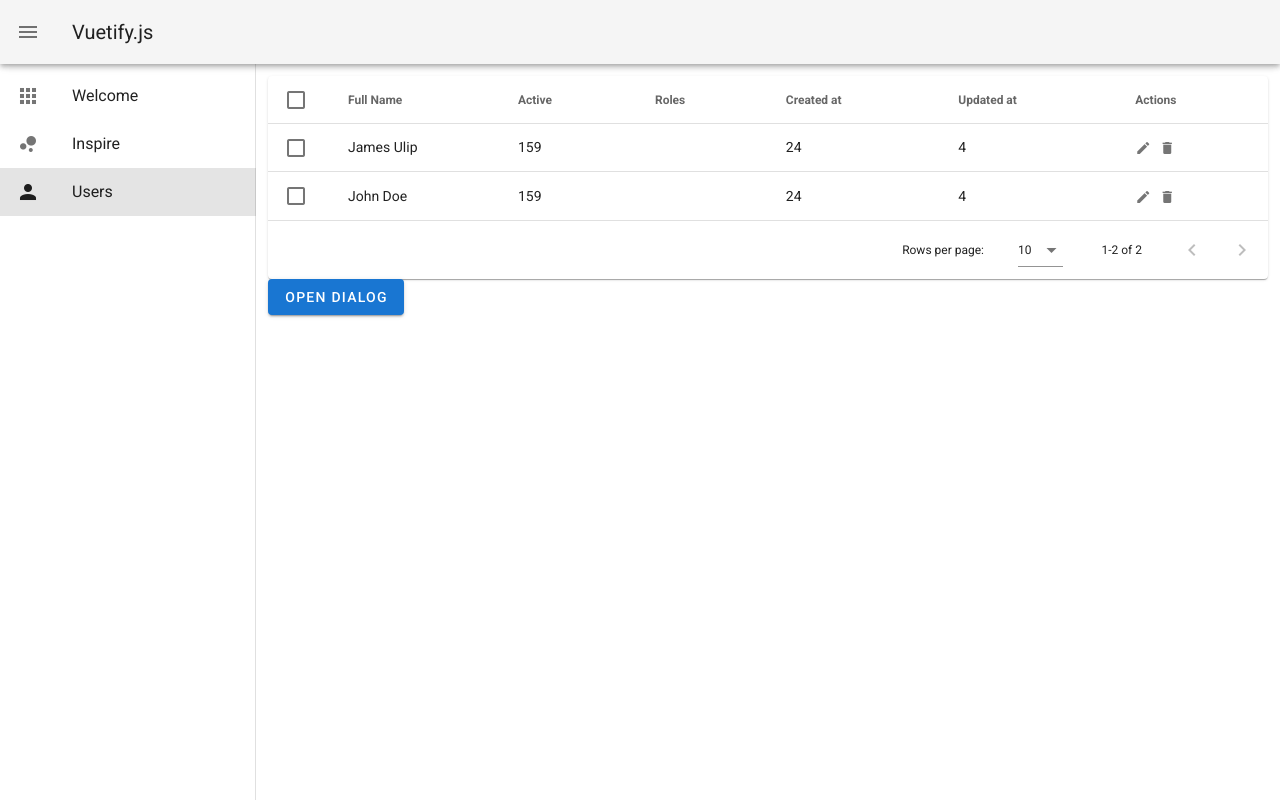
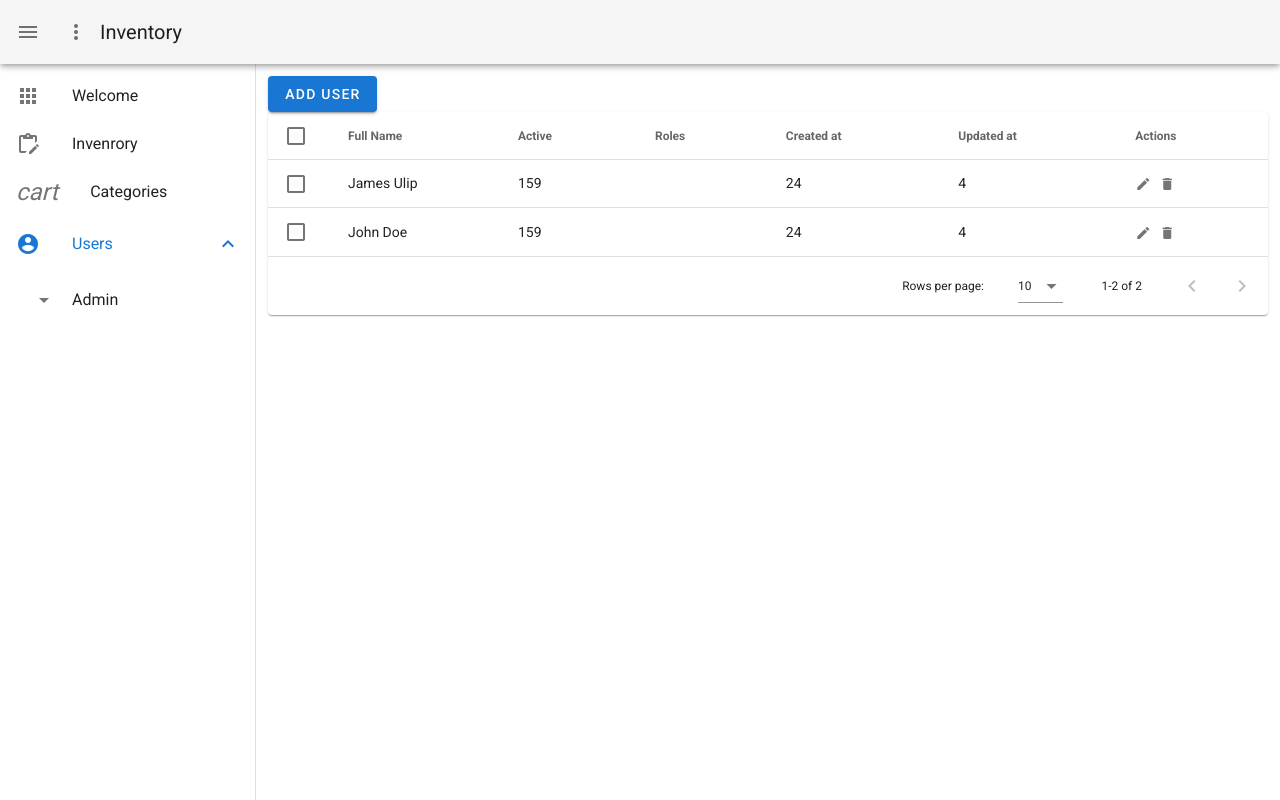
Before and after one commit to JamesProject/malabon-inventory-frontend, a Nuxt app: page /users in a window 1280 px wide. Built offline with nearby package versions, Linux system fonts and the light colour scheme.

Commit message:
new update

```diff
--- a/layouts/default.vue
+++ b/layouts/default.vue
@@ -8,6 +8,8 @@
     >
       <v-list>
         <v-list-item
+          no-action
+          sub-group
           v-for="(item, i) in items"
           :key="i"
           :to="item.to"
@@ -21,6 +23,42 @@
             <v-list-item-title v-text="item.title" />
           </v-list-item-content>
         </v-list-item>
+
+        <v-list-group
+        :value="true"
+        prepend-icon="mdi-account-circle"
+      >
+        <template v-slot:activator>
+          <v-list-item-title>Users</v-list-item-title>
+        </template>
+
+        <v-list-group
+
+          no-action
+          sub-group
+        >
+          <template v-slot:activator>
+            <v-list-item-content>
+              <v-list-item-title>Admin</v-list-item-title>
+            </v-list-item-content>
+          </template>
+
+          <v-list-item
+            v-for="([link], i) in admins"
+            :key="i"
+            router
+            :to="link.to"
+          >
+            <v-list-item-title v-text="link.title"></v-list-item-title>
+            <v-icon>{{link.icon}}</v-icon>
+            <v-list-item-icon>
+              <v-icon v-text="link.icon"></v-icon>
+            </v-list-item-icon>
+          </v-list-item>
+        </v-list-group>
+
+
+      </v-list-group>
       </v-list>
     </v-navigation-drawer>
     <v-app-bar
@@ -29,6 +67,27 @@
       app
     >
       <v-app-bar-nav-icon @click.stop="miniVariant = !miniVariant" />
+      <v-menu
+        left
+        bottom
+      >
+        <template v-slot:activator="{ on, attrs }">
+          <v-btn
+            icon
+            v-bind="attrs"
+            v-on="on"
+          >
+            <v-icon>mdi-dots-vertical</v-icon>
+          </v-btn>
+        </template>
+
+        <v-list>
+          <v-list-item
+          >
+            <v-list-item-title>Admin Page</v-list-item-title>
+          </v-list-item>
+        </v-list>
+      </v-menu>
       <v-toolbar-title v-text="title" />
       <v-spacer />
 
@@ -48,6 +107,22 @@ export default {
       clipped: true,
       drawer: false,
       fixed: false,
+      admins: [
+        [
+          {
+            title: 'Settings',
+            to: '/settings'
+          },
+          {
+            title: 'Permission',
+            to: '/'
+          },
+           {
+            title: 'Roles',
+            to: '/'
+          },
+        ],
+      ],
       items: [
         {
           icon: 'mdi-apps',
@@ -55,20 +130,21 @@ export default {
           to: '/'
         },
         {
-          icon: 'mdi-chart-bubble',
-          title: 'Inspire',
+          icon: 'mdi-clipboard-edit-outline',
+          title: 'Invenrory',
           to: '/inspire'
         },
         {
-          icon: 'mdi-account',
-          title: 'Users',
-          to: '/users'
-        }
+          icon: 'cart',
+          title: 'Categories',
+          to: '/categories'
+        },
+
       ],
       miniVariant: false,
       right: true,
       rightDrawer: false,
-      title: 'Vuetify.js'
+      title: 'Inventory'
     }
   }
 }
--- /dev/null
+++ b/pages/settings/index.vue
@@ -0,0 +1,3 @@
+<template>
+  <div>Settings</div>
+</template>
--- a/pages/users/index.vue
+++ b/pages/users/index.vue
@@ -1,5 +1,48 @@
 <template>
 <div>
+   <!-- Confirm delete dialog -->
+  <div class="w-full" >
+    <v-dialog
+        v-model="deleteDialog"
+        persistent
+        max-width="290"
+      >
+        <template v-slot:activator="{ on, attrs }">
+          <v-btn
+            color="primary"
+            dark
+            v-bind="attrs"
+            v-on="on"
+            right
+          >
+            Add User
+          </v-btn>
+        </template>
+        <v-card>
+          <v-card-title class="text-h5">
+            Use Google's location service?
+          </v-card-title>
+          <v-card-text>Let Google help apps determine location. This means sending anonymous location data to Google, even when no apps are running.</v-card-text>
+          <v-card-actions>
+            <v-spacer></v-spacer>
+            <v-btn
+              color="green darken-1"
+              text
+              @click="dialog = false"
+            >
+              Disagree
+            </v-btn>
+            <v-btn
+              color="green darken-1"
+              text
+              @click="dialog = false"
+            >
+              Agree
+            </v-btn>
+          </v-card-actions>
+        </v-card>
+    </v-dialog>
+  </div>
   <v-data-table
     v-model="selected"
     :headers="headers"
@@ -27,46 +70,7 @@
   </v-data-table>
 
 
-  <!-- Confirm delete dialog -->
-  <v-dialog
-      v-model="deleteDialog"
-      persistent
-      max-width="290"
-    >
-      <template v-slot:activator="{ on, attrs }">
-        <v-btn
-          color="primary"
-          dark
-          v-bind="attrs"
-          v-on="on"
-        >
-          Open Dialog
-        </v-btn>
-      </template>
-      <v-card>
-        <v-card-title class="text-h5">
-          Use Google's location service?
-        </v-card-title>
-        <v-card-text>Let Google help apps determine location. This means sending anonymous location data to Google, even when no apps are running.</v-card-text>
-        <v-card-actions>
-          <v-spacer></v-spacer>
-          <v-btn
-            color="green darken-1"
-            text
-            @click="dialog = false"
-          >
-            Disagree
-          </v-btn>
-          <v-btn
-            color="green darken-1"
-            text
-            @click="dialog = false"
-          >
-            Agree
-          </v-btn>
-        </v-card-actions>
-      </v-card>
-    </v-dialog>
+
 </div>
 </template>
 <script>
```
